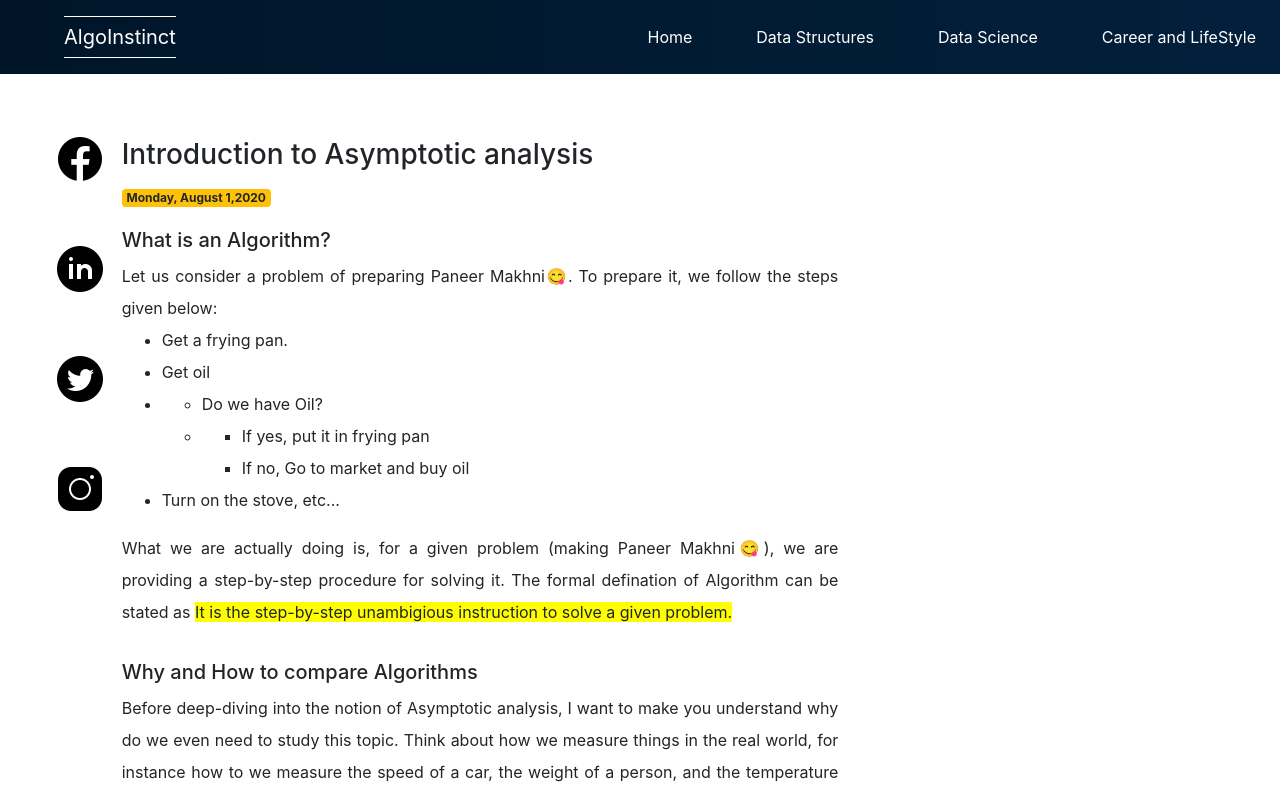
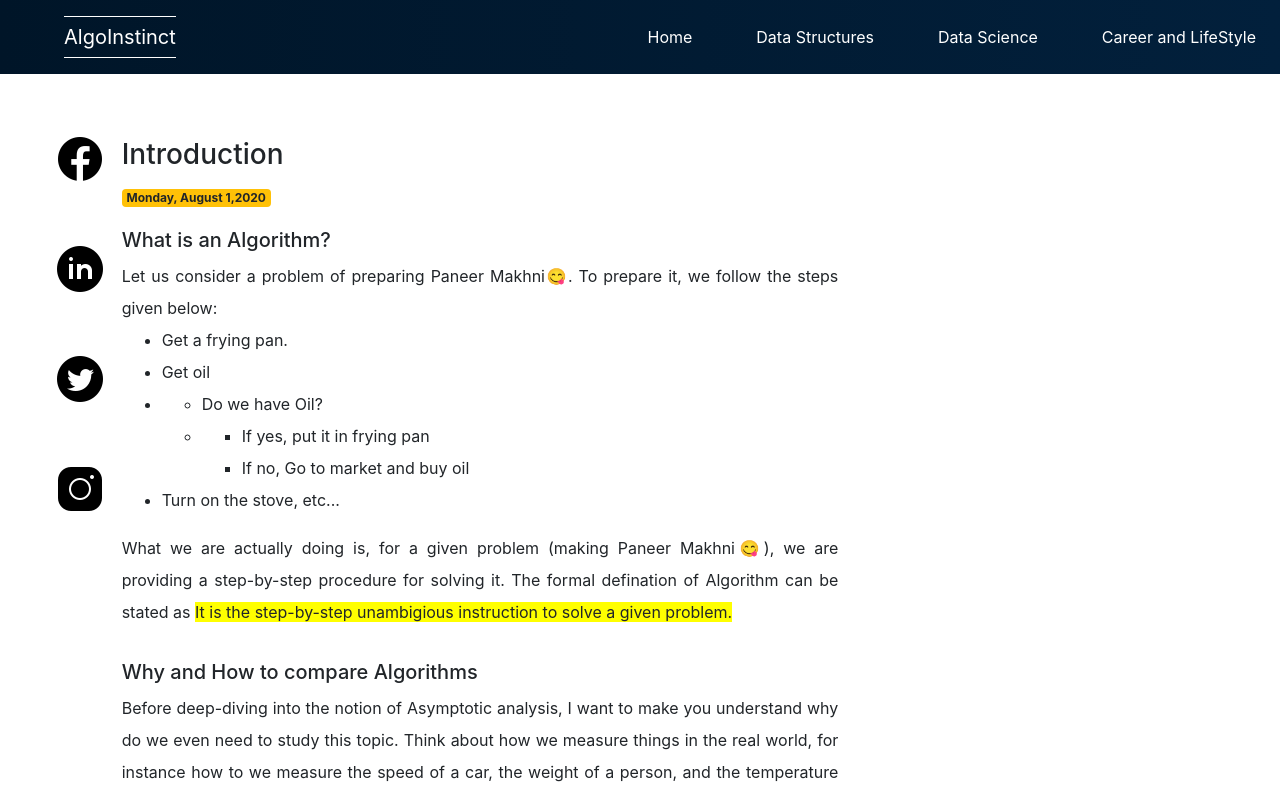
Before and after one commit to AkashTyagi123/algo-instinct, a plain HTML site: page asymptotic/introduction.html in a window 1280 px wide. Shown: the top 795 px of the page. Drawn offline with nearby package versions, Linux system fonts and the light colour scheme.

Commit message:
bug fix testign

```diff
--- a/asymptotic/introduction.html
+++ b/asymptotic/introduction.html
@@ -63,7 +63,7 @@
             <div class="content col-lg-7 col-md-7 col-sm-12">
                 <!-- This div is for main content Do all your stuff here -->
                 <!-- Please change the title and date of the post below -->
-                <h3 class="title"> Introduction to Asymptotic analysis</h3><span class="date badge badge-warning">Monday, August 1,2020</span>
+                <h3 class="title"> Introduction</h3><span class="date badge badge-warning">Monday, August 1,2020</span>
                 <p>
                     <h5>What is an Algorithm?</h5>
                     Let us consider a problem of preparing Paneer Makhni😋. To prepare it, we follow the steps given below:
```
